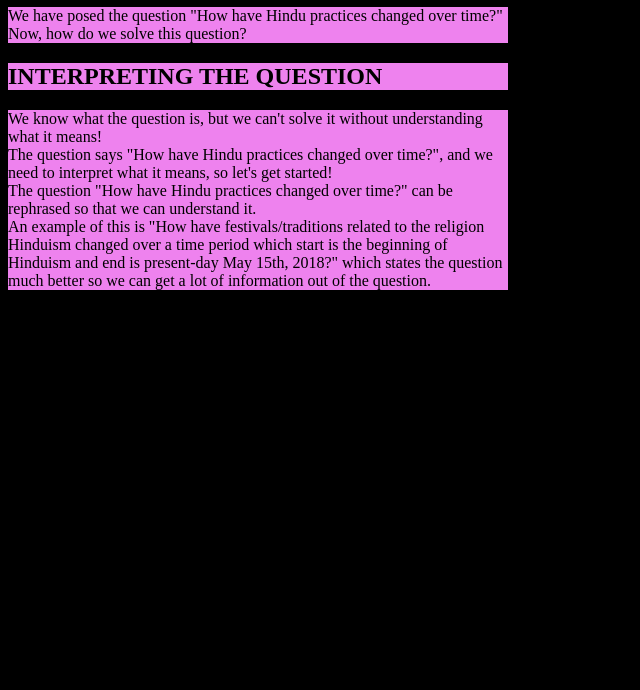
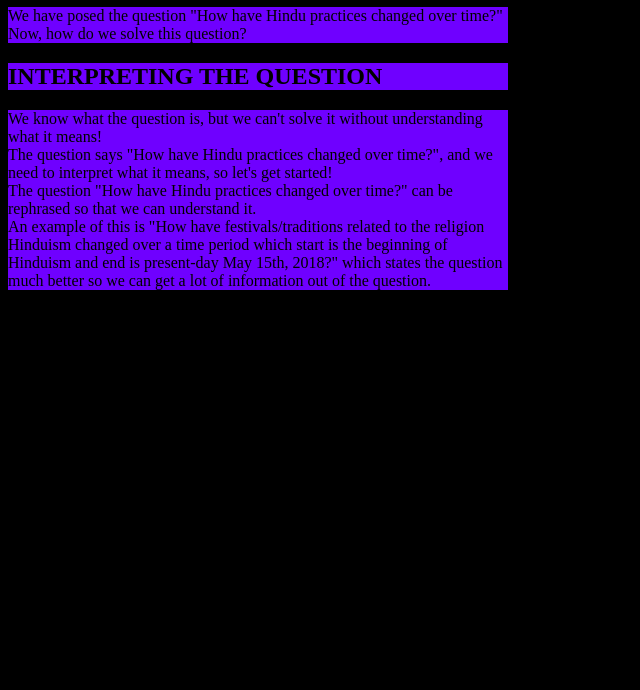
Before and after one commit to GapProject/GapProject.github.io, a plain HTML site: page index.html in a window 1280 px wide. Shown: the part 110-800 px from the top of the page, without its empty margins (0-640 px from the left). Drawn offline with Linux system fonts and the light colour scheme.

Commit message:
Update index.html

```diff
--- a/index.html
+++ b/index.html
@@ -8,7 +8,7 @@
       }
       .centeredtext{
         width: 500px;
-        background-color: rgb(238, 130, 238);
+        background-color: rgb(111, 0, 255);
       }
     </style>
   </head>
```
